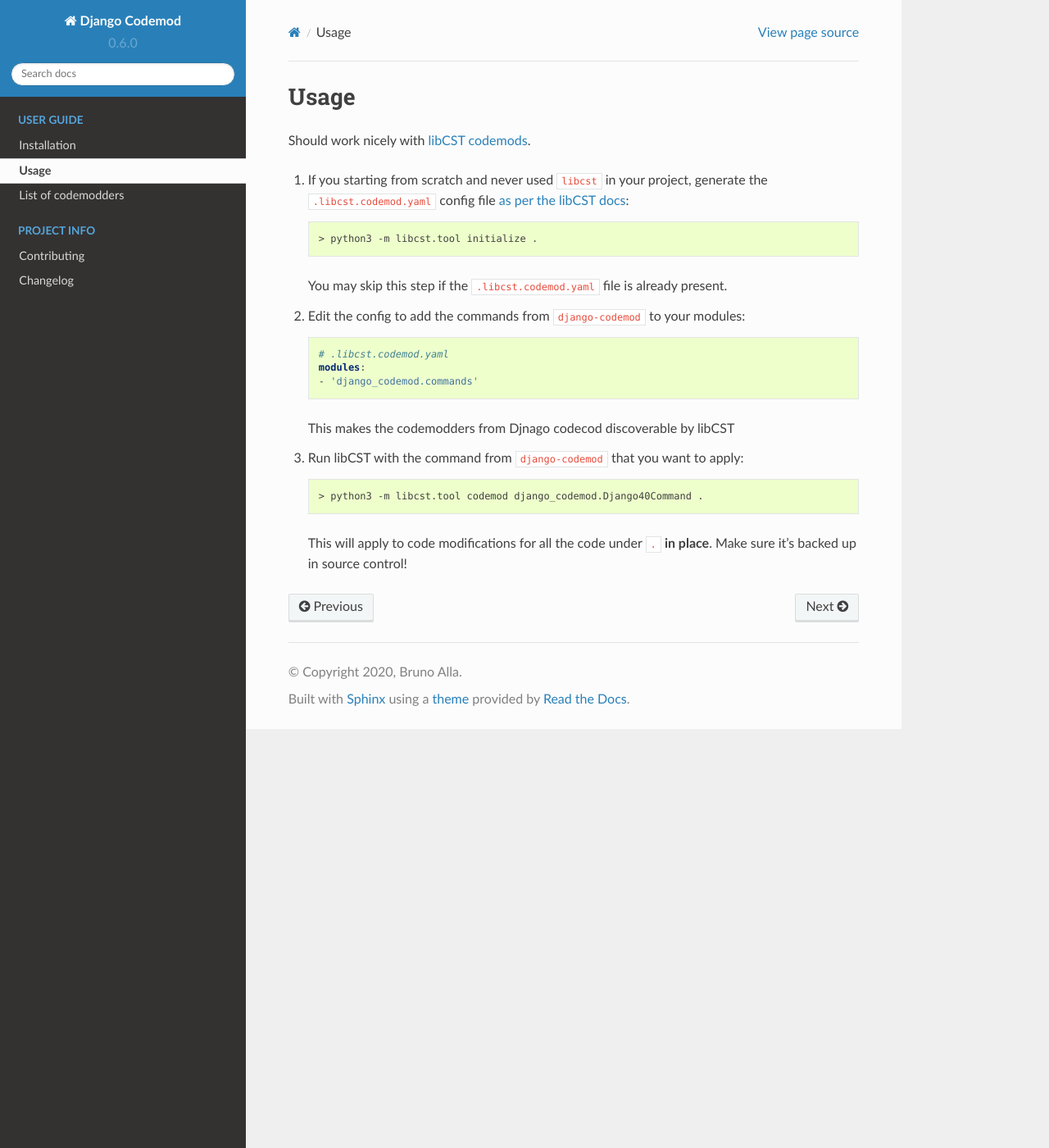
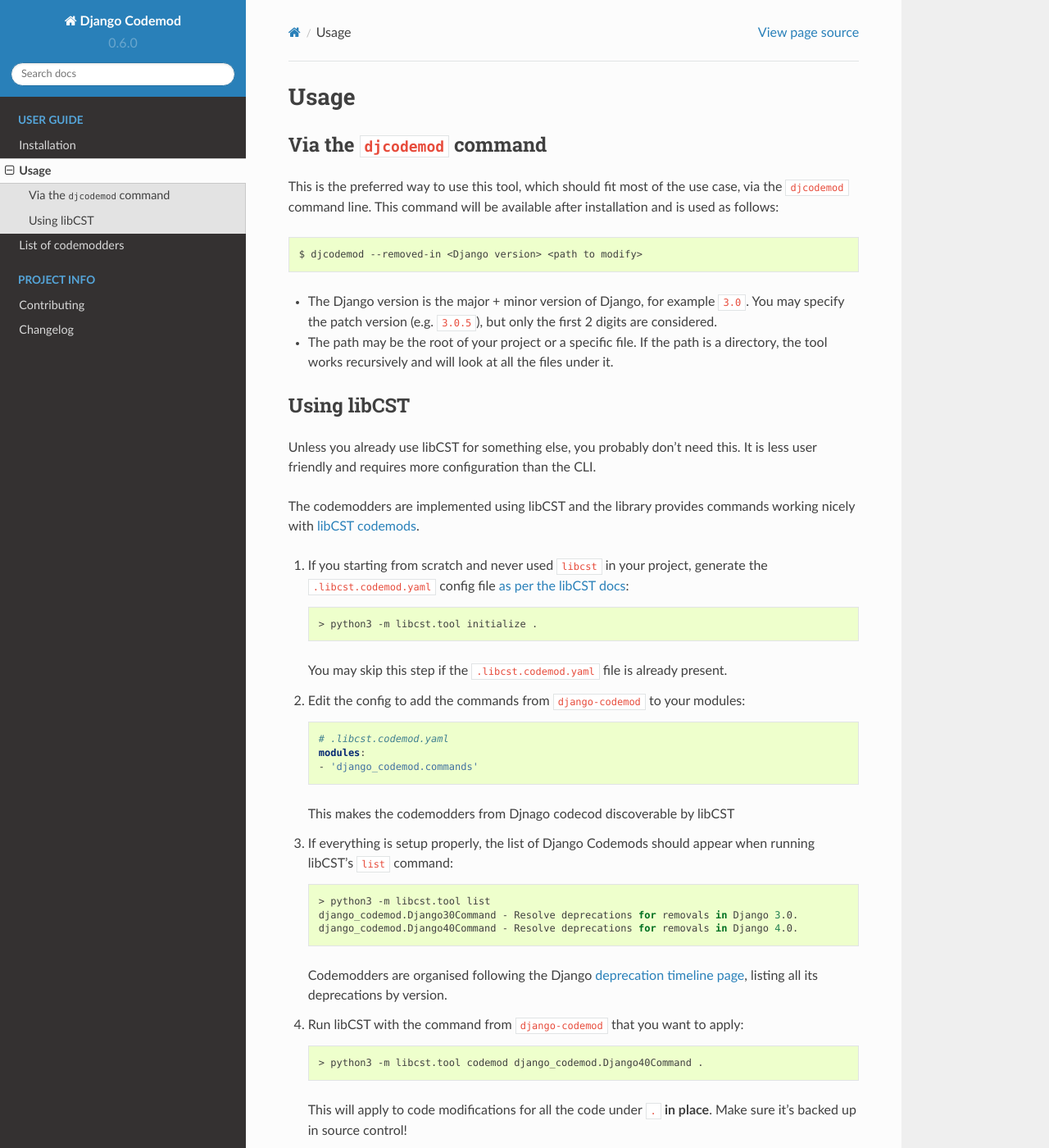
Before and after one commit to browniebroke/django-codemod, a Sphinx documentation site: the page built from docs/usage.rst, in a window 1280 px wide and 1400 px high. Shown: the whole window at 82% size. Built offline with Sphinx 7.4.7 and the Read the Docs theme 2.0.0, drawn with Linux system fonts in a browser that asks for light colours.

Commit message:
Update documentation with new usage

````diff
--- a/docs/index.rst
+++ b/docs/index.rst
@@ -1,7 +1,7 @@
 Welcome to Django Codemod's documentation!
 ==========================================
 
-Collections of libCST codemodder to help upgrades to newer versions of Django.
+A tool to help upgrade Django projects to newer version of the framework by automatically fixing deprecations.
 
 .. toctree::
    :caption: User Guide
--- a/docs/usage.md
+++ /dev/null
@@ -1,32 +0,0 @@
-# Usage
-
-Should work nicely with [libCST codemods](https://libcst.readthedocs.io/en/latest/codemods_tutorial.html#working-with-codemods).
-
-1. If you starting from scratch and never used `libcst` in your project,
-   generate the `.libcst.codemod.yaml` config file
-   [as per the libCST docs](https://libcst.readthedocs.io/en/latest/codemods_tutorial.html?highlight=modules#setting-up-and-running-codemods):
-
-   ```bash
-   > python3 -m libcst.tool initialize .
-   ```
-
-   You may skip this step if the `.libcst.codemod.yaml` file is already present.
-
-2. Edit the config to add the commands from `django-codemod` to your modules:
-
-   ```yaml
-   # .libcst.codemod.yaml
-   modules:
-   - 'django_codemod.commands'
-   ```
-
-   This makes the codemodders from Djnago codecod discoverable by libCST
-
-3. Run libCST with the command from `django-codemod` that you want to apply:
-
-   ```bash
-   > python3 -m libcst.tool codemod django_codemod.Django40Command .
-   ```
-
-   This will apply to code modifications for all the code under `.` **in place**.
-   Make sure it's backed up in source control!
--- /dev/null
+++ b/docs/usage.rst
@@ -0,0 +1,77 @@
+Usage
+=====
+
+Via the ``djcodemod`` command
+-----------------------------
+
+This is the preferred way to use this tool, which should fit most of the
+use case, via the ``djcodemod`` command line. This command will be
+available after installation and is used as follows:
+
+.. code:: shell
+
+   $ djcodemod --removed-in <Django version> <path to modify>
+
+-  The Django version is the major + minor version of Django, for
+   example ``3.0``. You may specify the patch version (e.g. ``3.0.5``),
+   but only the first 2 digits are considered.
+-  The path may be the root of your project or a specific file. If the
+   path is a directory, the tool works recursively and will look at all
+   the files under it.
+
+Using libCST
+------------
+
+Unless you already use libCST for something else, you probably don’t
+need this. It is less user friendly and requires more configuration than
+the CLI.
+
+The codemodders are implemented using libCST and the library provides
+commands working nicely with `libCST
+codemods <https://libcst.readthedocs.io/en/latest/codemods_tutorial.html#working-with-codemods>`__.
+
+1. If you starting from scratch and never used ``libcst`` in your
+   project, generate the ``.libcst.codemod.yaml`` config file `as per
+   the libCST
+   docs <https://libcst.readthedocs.io/en/latest/codemods_tutorial.html?highlight=modules#setting-up-and-running-codemods>`__:
+
+   .. code:: bash
+
+      > python3 -m libcst.tool initialize .
+
+   You may skip this step if the ``.libcst.codemod.yaml`` file is
+   already present.
+
+2. Edit the config to add the commands from ``django-codemod`` to your
+   modules:
+
+   .. code:: yaml
+
+      # .libcst.codemod.yaml
+      modules:
+      - 'django_codemod.commands'
+
+   This makes the codemodders from Djnago codecod discoverable by libCST
+
+3. If everything is setup properly, the list of Django Codemods should
+   appear when running libCST’s ``list`` command:
+
+   .. code:: shell
+
+      > python3 -m libcst.tool list
+      django_codemod.Django30Command - Resolve deprecations for removals in Django 3.0.
+      django_codemod.Django40Command - Resolve deprecations for removals in Django 4.0.
+
+   Codemodders are organised following the Django `deprecation timeline
+   page <https://docs.djangoproject.com/en/3.0/internals/deprecation/>`__,
+   listing all its deprecations by version.
+
+4. Run libCST with the command from ``django-codemod`` that you want to
+   apply:
+
+   .. code:: bash
+
+      > python3 -m libcst.tool codemod django_codemod.Django40Command .
+
+   This will apply to code modifications for all the code under ``.``
+   **in place**. Make sure it’s backed up in source control!
````
Also changed, not shown: README.md (+1 -1 lines), docs/codemods.rst (+13 -25 lines).
